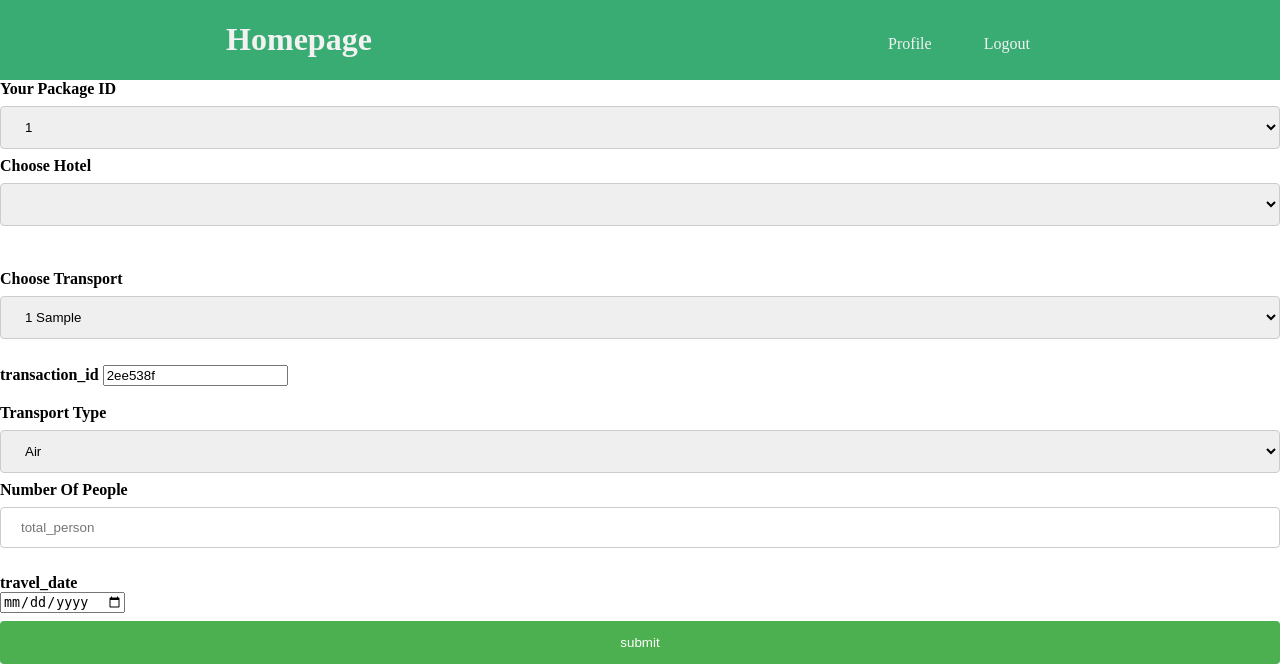
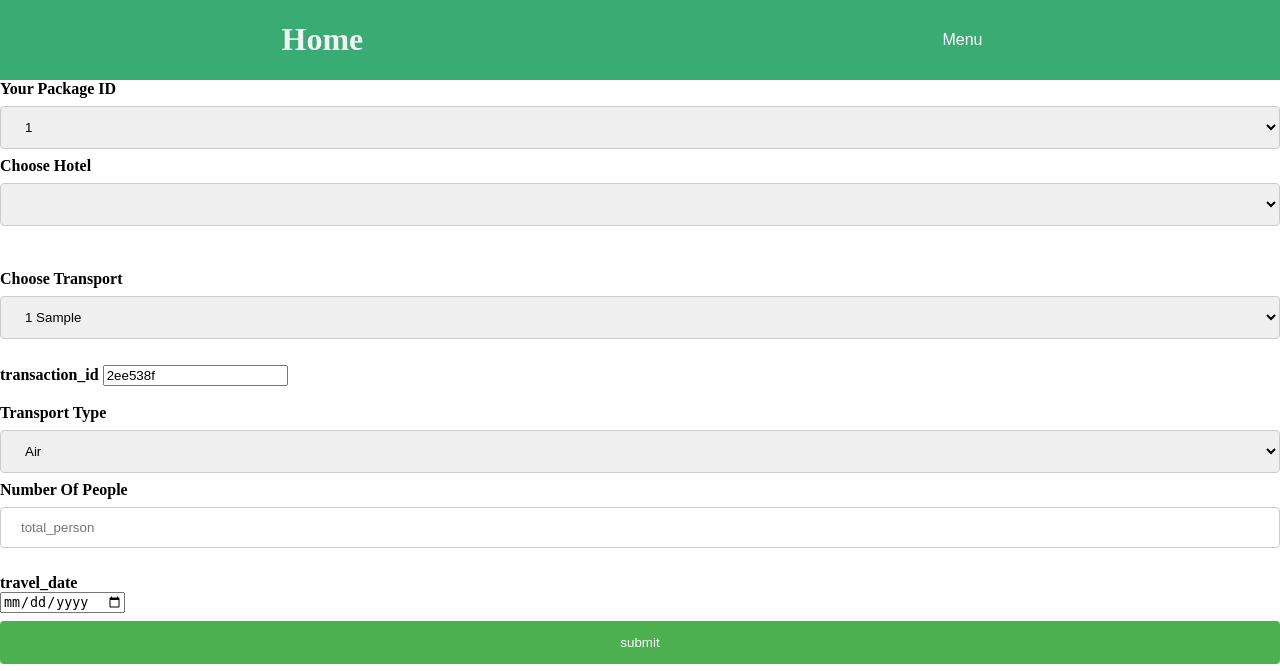
Before and after one commit to Awsaf780/project311-travel-management, a PHP site: page /booking.php?id=1 in a window 1280 px wide. Shown: the top 671 px of the page. Run offline with PHP 8.4, Linux system fonts and the light colour scheme; the visitor is signed in with stand-in values (Sample User, id 1); tables that the repository leaves empty or names only in its code hold one stand-in row (values such as "Sample post"); lists and menus that the app fills with data are empty.

Commit message:
Redesigned post-login Header

```diff
--- a/header.php
+++ b/header.php
@@ -5,24 +5,66 @@
 
 <head>
 	<link rel="stylesheet" type="text/css" href="styles.css">
+	<style>
+		.dropbtn {
+			background-color: var(--main-color-theme);
+			color: white;
+			padding: 16px;
+			font-size: 16px;
+			border: none;
+			cursor: pointer;
+		}
+
+		.dropdown {
+			position: relative;
+			display: inline-block;
+		}
+
+		.dropdown-content {
+			display: none;
+			position: absolute;
+			background: white;
+			box-shadow: 0px 8px 16px 0px rgba(0,0,0,0.2);
+			z-index: 1;
+			color: black;
+			border-radius: 5px;
+			/*right: 0;*/
+		}
+
+		.dropdown-content a {
+			padding: 8px 16px;
+			font-size: 15px;
+			text-decoration: none;
+			display: block;
+			color: var(--main-color-theme);
+			text-align: center;
+			min-width: 100px;
+		}
+
+		.dropdown-content a:hover {background-color: var(--main-color-theme); color: white}
+
+		.dropdown:hover .dropdown-content {
+			display: block;
+		}
+
+	</style>
 </head>
  <header class="profile-header">
 	<div class="container-header">
 		<h1 class="mh-logo-profile">
-			<a href="welcome.php">Homepage</a>
+			<a href="welcome.php">Home</a>
 		</h1>
-		<nav class="profile-nav">
-			<ul class="profile-nav-list">
-				<li>
-					<a href="profile.php">Profile</a>
-				</li>
-				<!-- <li>
-					<a href="settings.php">Settings</a>
-				</li> -->
-				<li>
-					<a href="logout.php">Logout</a>
-				</li>
-			</ul>
-		</nav>
+		<div class="dropdown">
+			<button class="dropbtn">Menu</button>
+			<div class="dropdown-content">
+				<a style="margin-top: 10px;" href="profile.php">Profile</a>
+				<a href="welcome.php">Packages</a>
+				<a href="settings.php">Settings</a>
+
+				<hr style="margin: 0 20px; border-top: 1px solid var(--main-color-theme);">
+				<a style="margin-bottom: 10px;" href="logout.php">Logout</a>
+
+			</div>
+		</div>
 	</div>
 </header>
```
